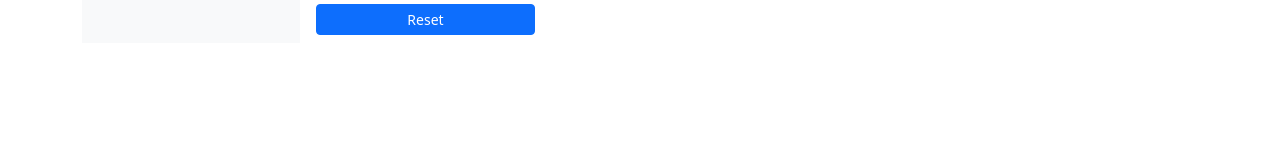
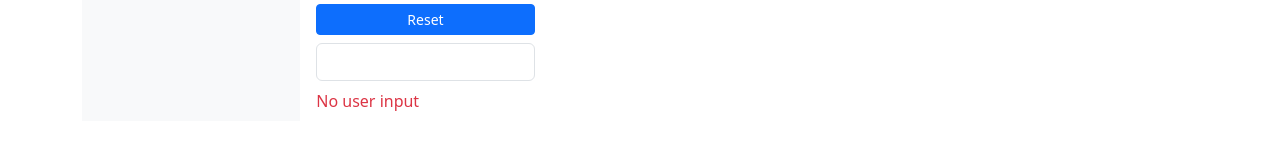
Before and after one commit to STzelas/cf-angular-introduction, an Angular app: page /event-bind-example in a window 1280 px wide. Shown: the part 152-302 px from the top of the page. Built offline with nearby package versions, Linux system fonts and the light colour scheme.

Commit message:
feat: onUserInput function created and added on template with conditionals

```diff
--- a/src/app/components/event-bind-example/event-bind-example.component.html
+++ b/src/app/components/event-bind-example/event-bind-example.component.html
@@ -15,3 +15,12 @@
     Reset
   </button>
 </div>
+
+<div class="mt-2 d-flex flex-column gap-2 w-25">
+  <input type="text" class="form-control" (input)="onUserInput($event)">
+  @if (!userInput) {
+    <span class="text-danger">No user input</span>
+  } @else {
+    <span class="text-bg-info p-2">{{userInput}}</span>
+  }
+</div>
--- a/src/app/components/event-bind-example/event-bind-example.component.ts
+++ b/src/app/components/event-bind-example/event-bind-example.component.ts
@@ -23,4 +23,8 @@ export class EventBindExampleComponent {
   reset() {
     this.times = 0
   }
+
+  onUserInpput(event: Event) {
+    this.userInput = (<HTMLInputElement>event.target).value
+  }
 }
```
